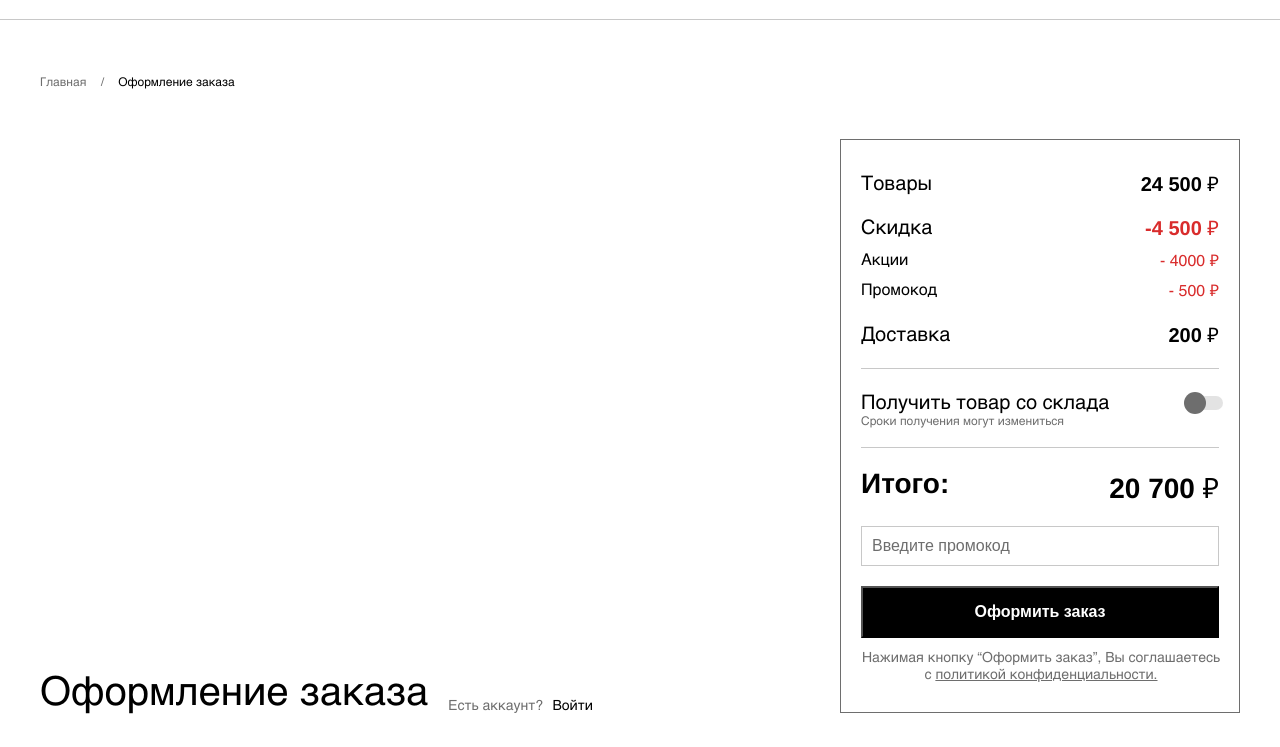
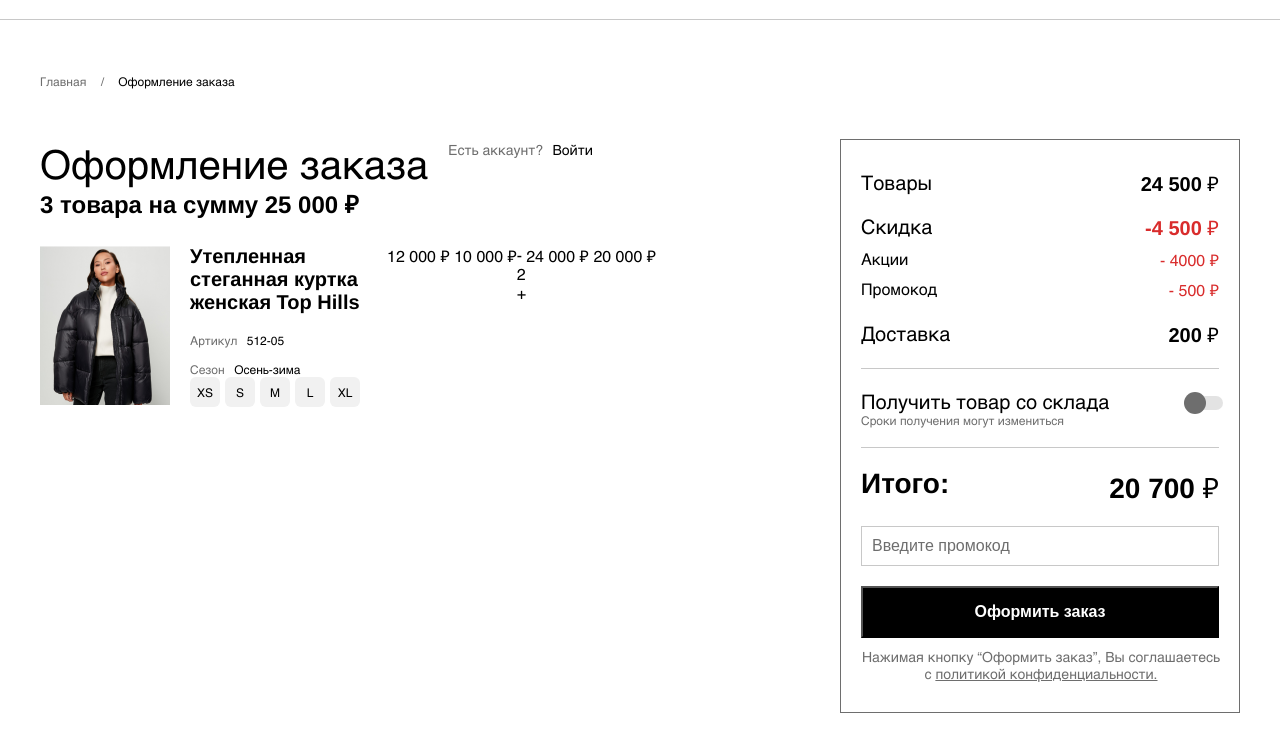
Before and after one commit to a-gran/order-5corners, a website: page index.html in a window 1280 px wide. Shown: the part 53-800 px from the top of the page. Drawn offline with Linux system fonts and the light colour scheme.

Commit message:
начал карточку товара в корзине

```diff
--- a/index.html
+++ b/index.html
@@ -38,11 +38,72 @@
 	</div>
 
 	<section class="container content">
-		<div class="order-header">
-			<h1 class="order-header__h1">Оформление заказа</h1>
-			<div class="order-header__auth">
-				<span class="order-header__is-accaunt">Есть аккаунт?</span>
-				<span class="order-header__enter">Войти</span>
+		<div class="cart">
+			<div class="order-header">
+				<h1 class="order-header__h1">Оформление заказа</h1>
+				<div class="order-header__auth">
+					<span class="order-header__is-accaunt">Есть аккаунт?</span>
+					<span class="order-header__enter">Войти</span>
+				</div>
+			</div>
+			<div class="order-goods">
+				<h2 class="order-goods__h2">
+					<span>3</span> товара на сумму <span>25 000</span> &#8381;
+				</h2>
+			</div>
+			<div class="good-wrap">
+				<div class="good-card">
+					<div class="good-card__foto">
+						<img class="good-card__img" src="img/good1.png" alt="foto">
+					</div>
+					<div class="good-card__desc">
+						<h3 class="good-card__desc-header">
+							Утепленная стеганная куртка женская Top Hills
+						</h3>
+						<div class="articul">
+							<span class="articul__header">Артикул</span>
+							<span class="articul__number">512-05</span>
+						</div>
+						<div class="season">
+							<span class="season__header">Сезон</span>
+							<span class="season__number">Осень-зима</span>
+						</div>
+						<div class="size">
+							<div class="size__item size__item--hover">XS</div>
+							<div class="size__item size__item--hover">S</div>
+							<div class="size__item size__item--hover">M</div>
+							<div class="size__item size__item--hover">L</div>
+							<div class="size__item size__item--hover">XL</div>
+						</div>
+						<ul class="color-product">
+							<div class="color-product__black"></div>
+							<div class="color-product__blue"></div>
+							<div class="color-product__brown"></div>
+						</ul>
+					</div>
+					<div class="good-cost">
+						<span class="good-cost__cross">
+							<span class="good-cost__cross-for-one">12 000</span> &#8381;
+						</span>
+						<span class="good-cost__final">
+							<span class="good-cost__final-for-one">10 000</span> &#8381;
+						</span>
+					</div>
+					<div class="good-count">
+						<div class="minus"> - </div>
+						<div class="number"> 2 </div>
+						<div class="plus"> + </div>
+					</div>
+					<div class="good-cost">
+						<span class="good-cost__cross">
+							<span class="good-cost__cross-for-all">24 000</span> &#8381;
+						</span>
+						<span class="good-cost__final">
+							<span class="good-cost__final-for-all">20 000</span> &#8381;
+						</span>
+					</div>
+					<div class="close-btn"></div>
+				</div>
 			</div>
 		</div>
 		<div class="order-total">
--- a/styles/style.scss
+++ b/styles/style.scss
@@ -203,7 +203,6 @@ body {
 // order-header
 .order-header {
 	display: flex;
-	align-items: flex-end;
 }
 
 .order-header__h1 {
@@ -353,6 +352,7 @@ input:checked + label:after {
 
 .promo-field::placeholder {
 	color: $grey1;
+	font-size: $reg16;
 }
 
 .btn-order {
@@ -374,3 +374,75 @@ input:checked + label:after {
 .policy__link {
 	color: inherit;
 }
+
+// good-card
+.good-card {
+	padding: 25px 0;
+	display: flex;
+}
+
+.good-card__foto {
+	margin-right: 1.25rem;
+}
+
+.good-card__img {
+	max-width: 8.125rem;
+	max-height: 10rem;
+}
+
+.good-card__desc {
+	max-width: 197px;
+}
+
+.good-card__desc-header {
+	font-size: $reg20;
+	margin-bottom: 15px;
+}
+
+.articul {
+	margin-bottom: 10px;
+}
+
+.articul__number,
+.articul__header,
+.season__header,
+.season__number {
+	font-size: $reg12;
+}
+
+.articul__header,
+.season__header {
+	color: $grey1;
+	margin-right: 5px;
+}
+
+// tabs
+.size {
+	display: flex;
+}
+
+.size__item {
+	list-style-type: none;
+	width: 30px;
+	height: 30px;
+	background-color: $grey3;
+	font-size: $reg12;
+	border-radius: 6px;
+	display: flex;
+	justify-content: center;
+	align-items: center;
+}
+
+.size__item--hover {
+	transition: 0.3s;
+}
+
+.size__item--hover:hover {
+	background-color: $black;
+	color: $white;
+	transition: 0.3s;
+}
+
+.size__item:not(last-child) {
+	margin-right: 5px;
+}
```
Also changed, not shown: img/good1.png (added), img/good2.png (added), styles/style.css, 1 other file.
